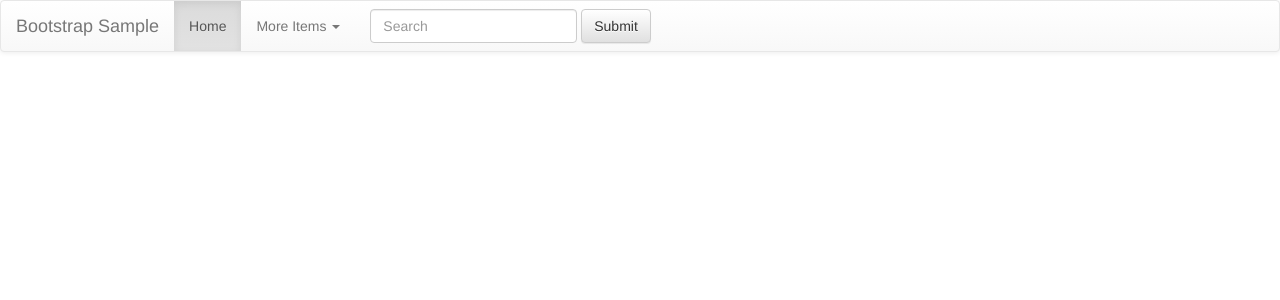
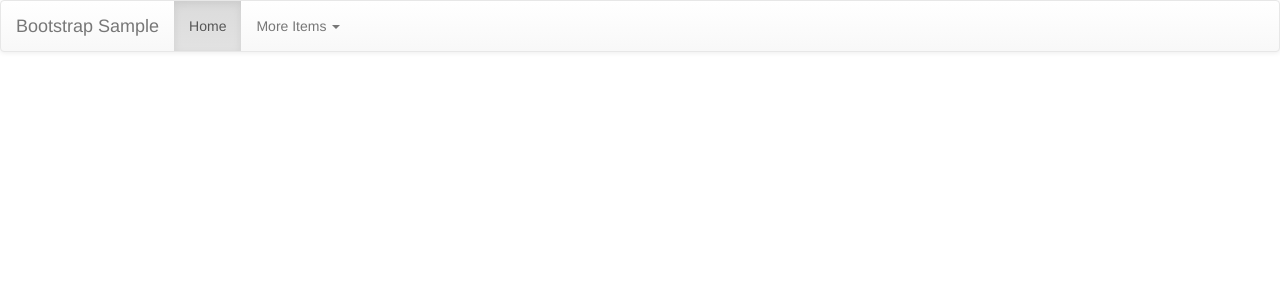
Before and after one commit to kate-mcgaughey/bootstrap-assignment, a PHP site: page / in a window 1280 px wide. Shown: the top 300 px of the page. Run offline with PHP 8.4, Linux system fonts and the light colour scheme; some libraries are stand-ins or nearby versions.

Commit message:
deleted more of navbar - search and submit

```diff
--- a/index.php
+++ b/index.php
@@ -69,12 +69,6 @@
 								</ul>
 							</li>
 						</ul>
-						<form class="navbar-form navbar-left" role="search">
-							<div class="form-group">
-								<input type="text" class="form-control" placeholder="Search">
-							</div>
-							<button type="submit" class="btn btn-default">Submit</button>
-						</form>
 					</div><!-- /.navbar-collapse -->
 				</div><!-- /.container-fluid -->
 			</nav>
```
